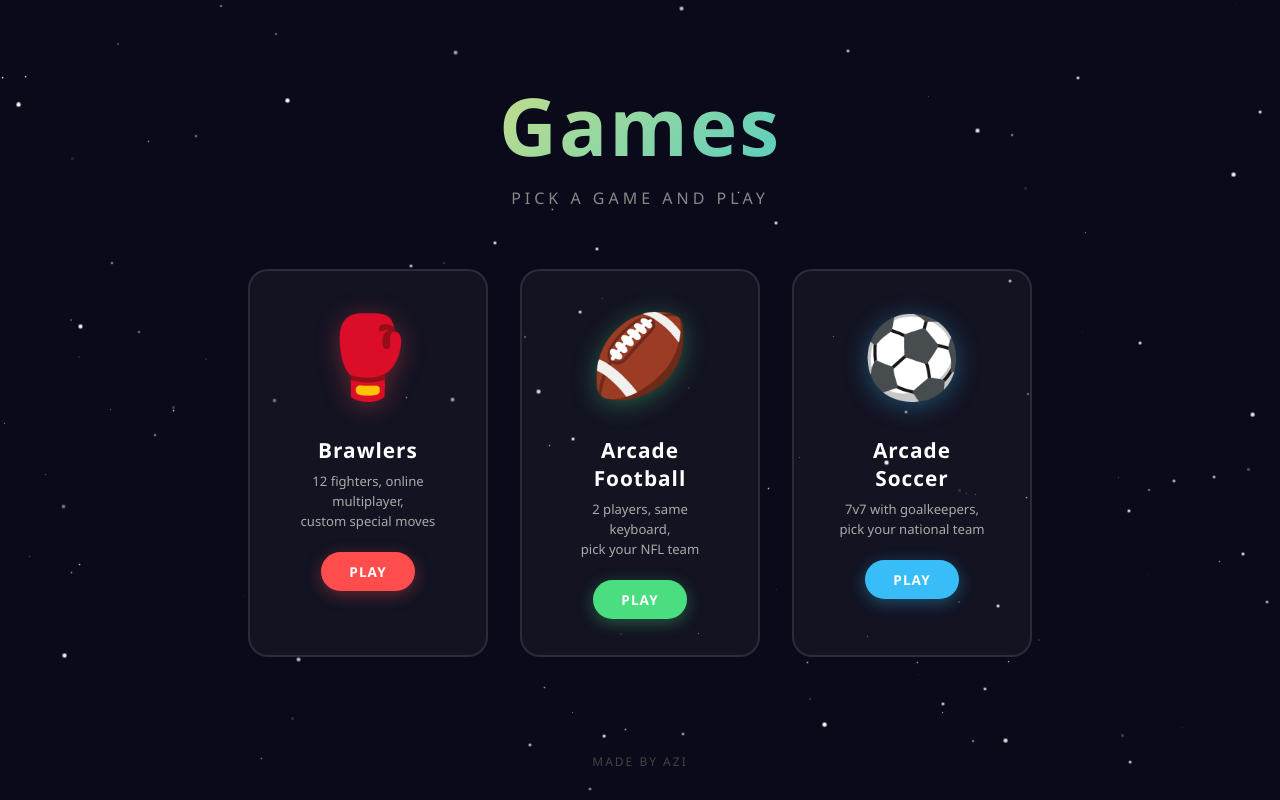
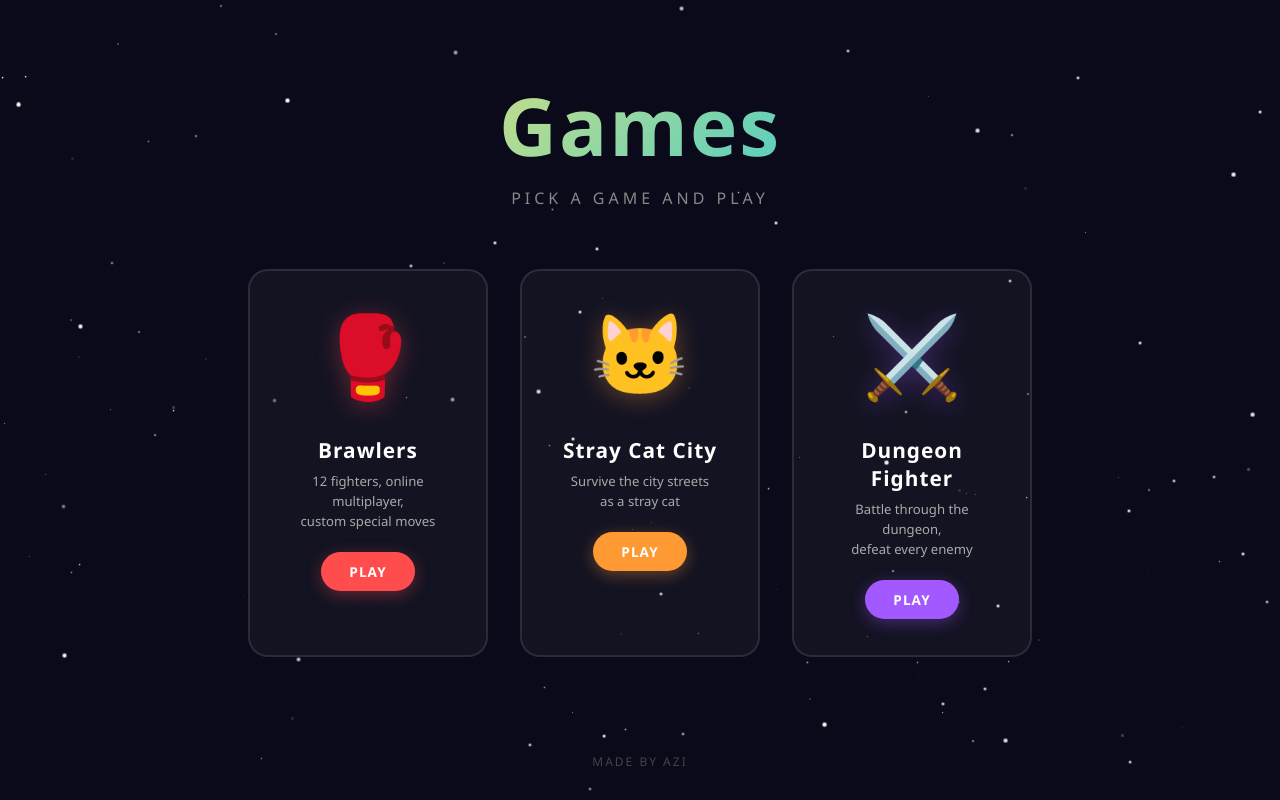
Before and after one commit to azivegabanwell-lang/dungeon-fighter, a plain HTML site: page index.html in a window 1280 px wide. Drawn offline with Linux system fonts and the light colour scheme.

Commit message:
Replace football and soccer cards with Stray Cat City and Dungeon Fighter on games hub
Co-Authored-By: Claude Sonnet 4.6 <noreply@anthropic.com>

```diff
--- a/index.html
+++ b/index.html
@@ -198,17 +198,17 @@
       <span class="play-btn">Play</span>
     </a>
 
-    <a class="game-card card-football" href="football.html">
-      <span class="game-icon" style="--float-delay:0.5s">&#127944;</span>
-      <span class="game-name">Arcade Football</span>
-      <span class="game-desc">2 players, same keyboard,<br>pick your NFL team</span>
+    <a class="game-card card-straycat" href="stray_cat.html">
+      <span class="game-icon" style="--float-delay:0.5s">🐱</span>
+      <span class="game-name">Stray Cat City</span>
+      <span class="game-desc">Survive the city streets<br>as a stray cat</span>
       <span class="play-btn">Play</span>
     </a>
 
-    <a class="game-card card-soccer" href="soccer.html">
-      <span class="game-icon" style="--float-delay:1s">&#9917;</span>
-      <span class="game-name">Arcade Soccer</span>
-      <span class="game-desc">7v7 with goalkeepers,<br>pick your national team</span>
+    <a class="game-card card-dungeon" href="dungeon_fighter.html">
+      <span class="game-icon" style="--float-delay:1s">⚔️</span>
+      <span class="game-name">Dungeon Fighter</span>
+      <span class="game-desc">Battle through the dungeon,<br>defeat every enemy</span>
       <span class="play-btn">Play</span>
     </a>
 
```
